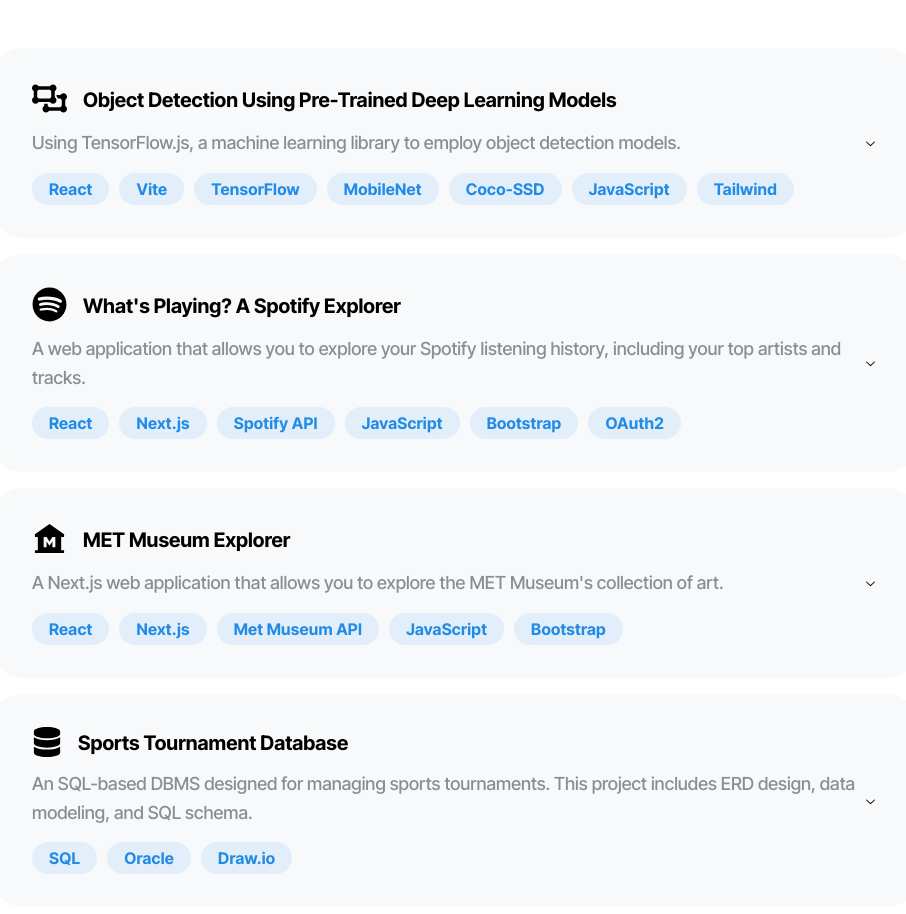
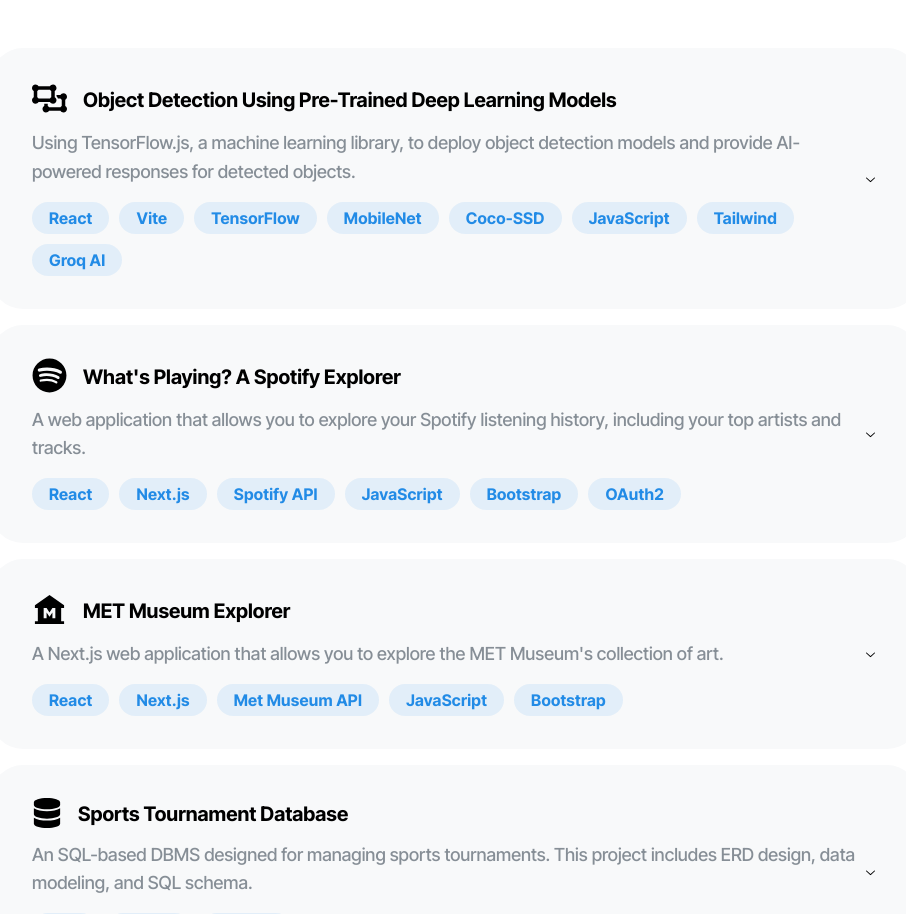
Before and after one commit to gladwinc/glad-port-2024, a Next.js app: page / in a window 1280 px wide. Shown: the part 802-1716 px from the top of the page, without its empty margins (185-1091 px from the left). Built offline with nearby package versions, Linux system fonts and the light colour scheme.

Commit message:
change description for project 0

```diff
--- a/app/components/Projects/Projects.tsx
+++ b/app/components/Projects/Projects.tsx
@@ -25,7 +25,7 @@
   {
     title: "Object Detection Using Pre-Trained Deep Learning Models",
     description:
-      "Using TensorFlow.js, a machine learning library to employ object detection models.",
+      "Using TensorFlow.js, a machine learning library, to deploy object detection models and provide AI-powered responses for detected objects.",
     image: "/proj0.png",
     github: "https://github.com/gladwinc/tensorflow-object-detection",
     link: "https://tensorflow-object-detection-one.vercel.app/",
@@ -37,6 +37,7 @@
       "Coco-SSD",
       "JavaScript",
       "Tailwind",
+      "Groq AI",
     ],
     icon: <FaObjectUngroup size={35} />,
   },
```
